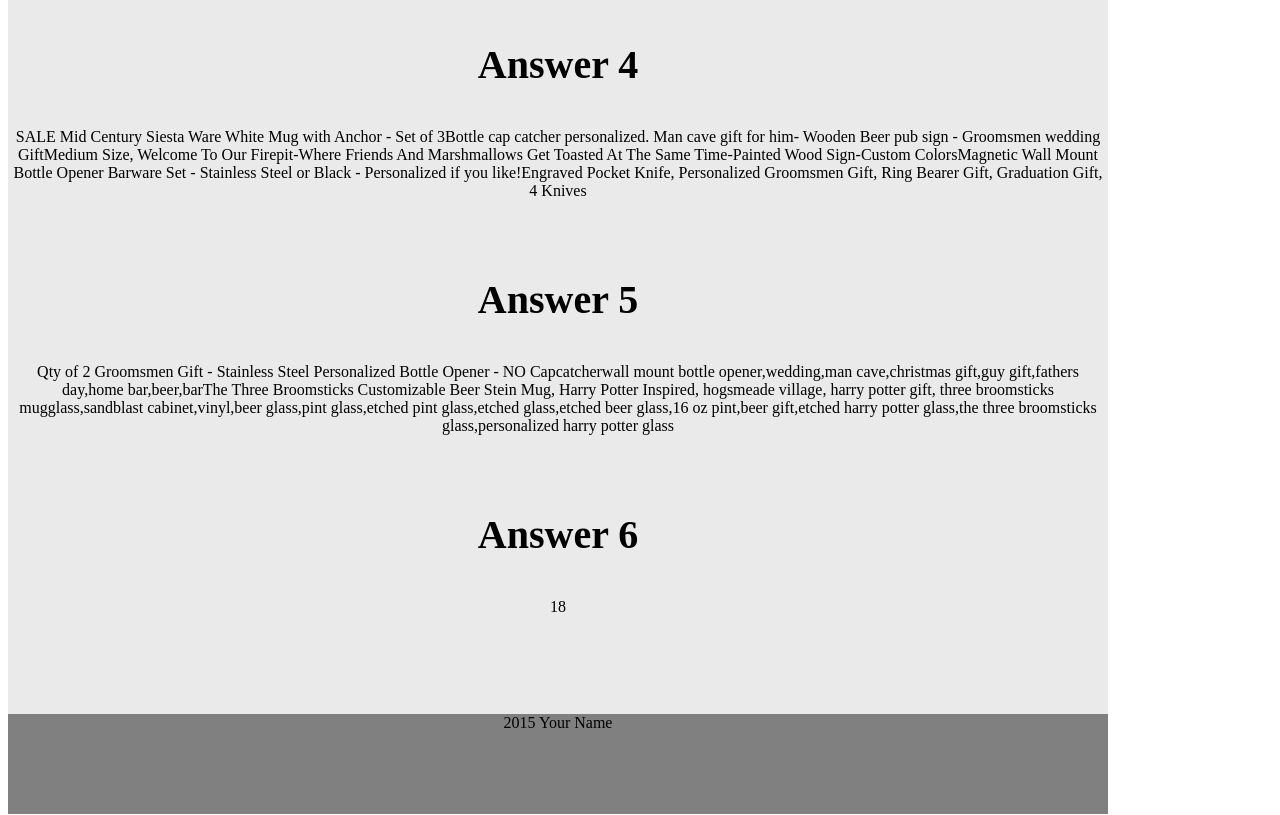
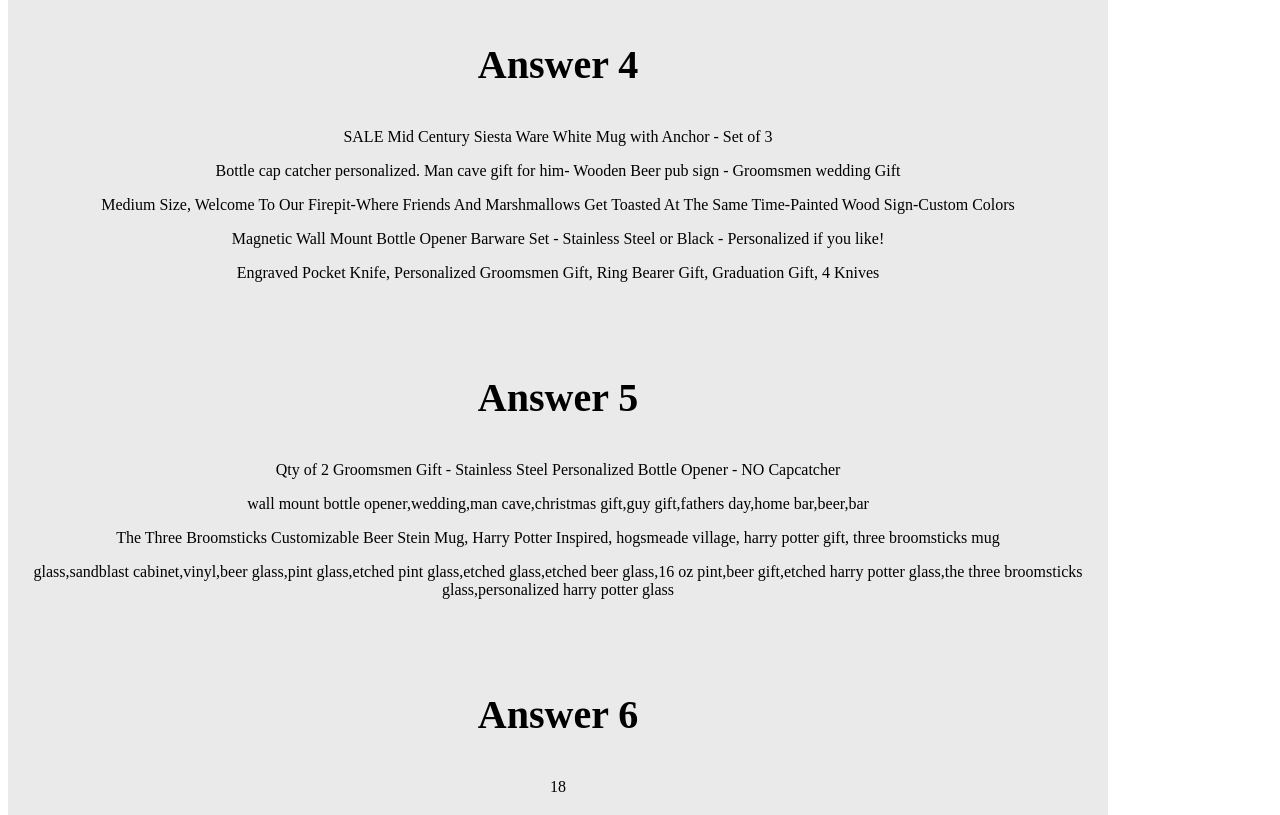
Before and after one commit to cameronzand/weekend2, a plain HTML site: page index.html in a window 1280 px wide. Shown: the part 780-1595 px from the top of the page. Drawn offline with Linux system fonts and the light colour scheme.

Commit message:
adding everyting to server

```diff
--- a/main.js
+++ b/main.js
@@ -15,7 +15,7 @@ for(var i = 0; i < avgPriceArr.length; i++) {
     // total = total + avgPriceArr[i]; <-- Same as +=
 }
 	//return total / avgPriceArr.length;
-	var ans = total / avgPriceArr.length;
+	var ans = (total / avgPriceArr.length).toFixed(2);
 
 	answer1.innerHTML = ans;
 };
@@ -83,13 +83,30 @@ var wood = items.filter(function (x) {
 
 var answer4 = document.getElementById("answer4");
 
-answer4.innerHTML += wood[0].title;
-answer4.innerHTML += wood[1].title;
-answer4.innerHTML += wood[2].title;
-answer4.innerHTML += wood[3].title;
-answer4.innerHTML += wood[4].title;
+// answer4.innerHTML += wood[0].title;
+// answer4.innerHTML += wood[1].title;
+// answer4.innerHTML += wood[2].title;
+// answer4.innerHTML += wood[3].title;
+// answer4.innerHTML += wood[4].title;
+var p = document.createElement("p");
+p.innerHTML = wood[0].title;
+answer4.appendChild(p);
 
+var p = document.createElement("p");
+p.innerHTML = wood[1].title;
+answer4.appendChild(p);
 
+var p = document.createElement("p");
+p.innerHTML = wood[2].title;
+answer4.appendChild(p);
+
+var p = document.createElement("p");
+p.innerHTML = wood[3].title;
+answer4.appendChild(p);
+
+var p = document.createElement("p");
+p.innerHTML = wood[4].title;
+answer4.appendChild(p);
 
 
 // Question 5
@@ -102,14 +119,29 @@ answer4.innerHTML += wood[4].title;
 
 var answer5 = document.getElementById("answer5");
 
-answer5.innerHTML += mat[0].title;
-// make page break
-answer5.innerHTML += mat[0].materials;
-// make page break
-answer5.innerHTML += mat[1].title;
-// make page break
-answer5.innerHTML += mat[1].materials;
+// answer5.innerHTML += mat[0].title;
+// // make page break
+// answer5.innerHTML += mat[0].materials;
+// // make page break
+// answer5.innerHTML += mat[1].title;
+// // make page break
+// answer5.innerHTML += mat[1].materials;
 
+var p = document.createElement("p");
+p.innerHTML = mat[0].title;
+answer5.appendChild(p);
+
+var p = document.createElement("p");
+p.innerHTML = mat[0].materials;
+answer5.appendChild(p);
+
+var p = document.createElement("p");
+p.innerHTML = mat[1].title;
+answer5.appendChild(p);
+
+var p = document.createElement("p");
+p.innerHTML = mat[1].materials;
+answer5.appendChild(p);
 
 
 // Question 6
--- a/style.css
+++ b/style.css
@@ -14,7 +14,7 @@ nav {
 .container {
 
 	width: 1100px;
-	height: 1300px;
+	height: 1500px;
 	background-color: #EAEAEA;
 	margin-top: -44px;
 	text-align: center;
```
Also changed, not shown: index.html (line endings or trailing spaces), 2 other files.
